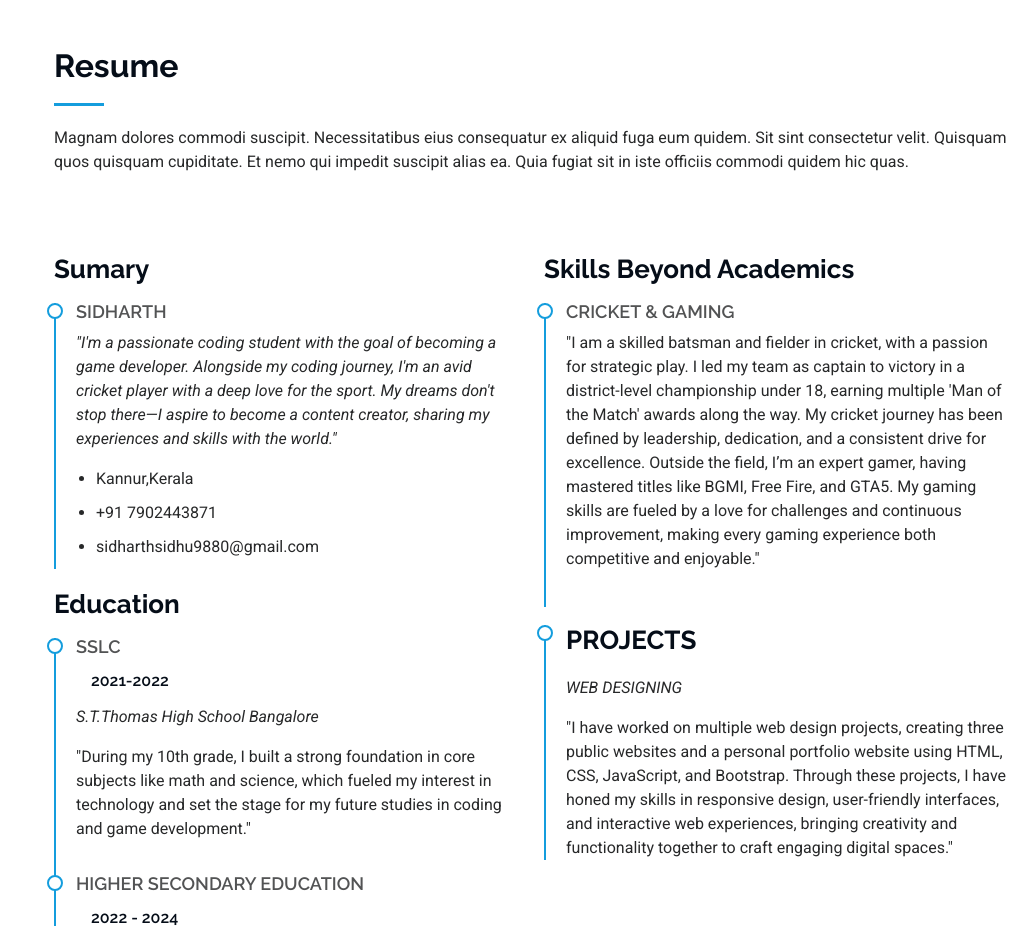
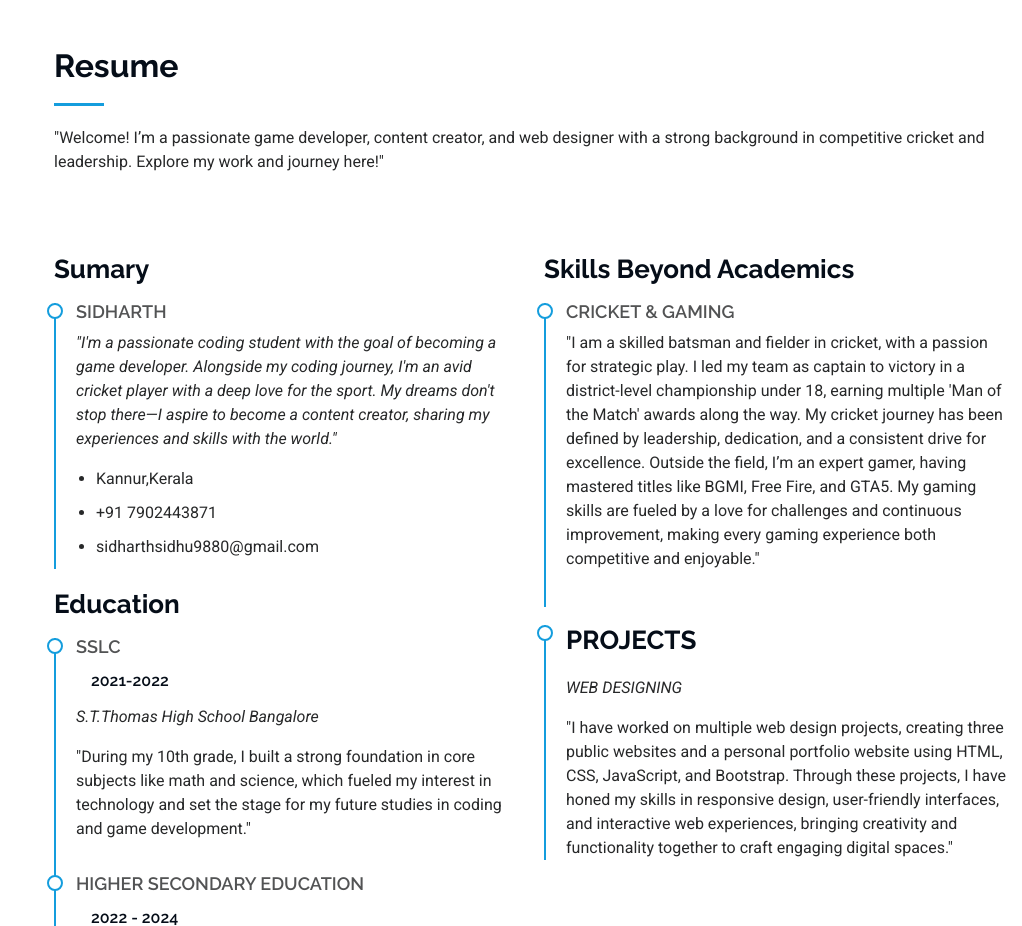
Before and after one commit to sidharthp-7/newportfolio, a plain HTML site: page index.html in a window 1280 px wide. Shown: the part 1480-2406 px from the top of the page, without its empty margins (258-1280 px from the left). Drawn offline with Linux system fonts and the light colour scheme.

Commit message:
update index.html

```diff
--- a/index.html
+++ b/index.html
@@ -140,7 +140,7 @@
       <!-- Section Title -->
       <div class="container section-title" data-aos="fade-up">
         <h2>Resume</h2>
-        <p>Magnam dolores commodi suscipit. Necessitatibus eius consequatur ex aliquid fuga eum quidem. Sit sint consectetur velit. Quisquam quos quisquam cupiditate. Et nemo qui impedit suscipit alias ea. Quia fugiat sit in iste officiis commodi quidem hic quas.</p>
+        <p>"Welcome! I’m a passionate game developer, content creator, and web designer with a strong background in competitive cricket and leadership. Explore my work and journey here!"</p>
       </div><!-- End Section Title -->
 
       <div class="container">
```
